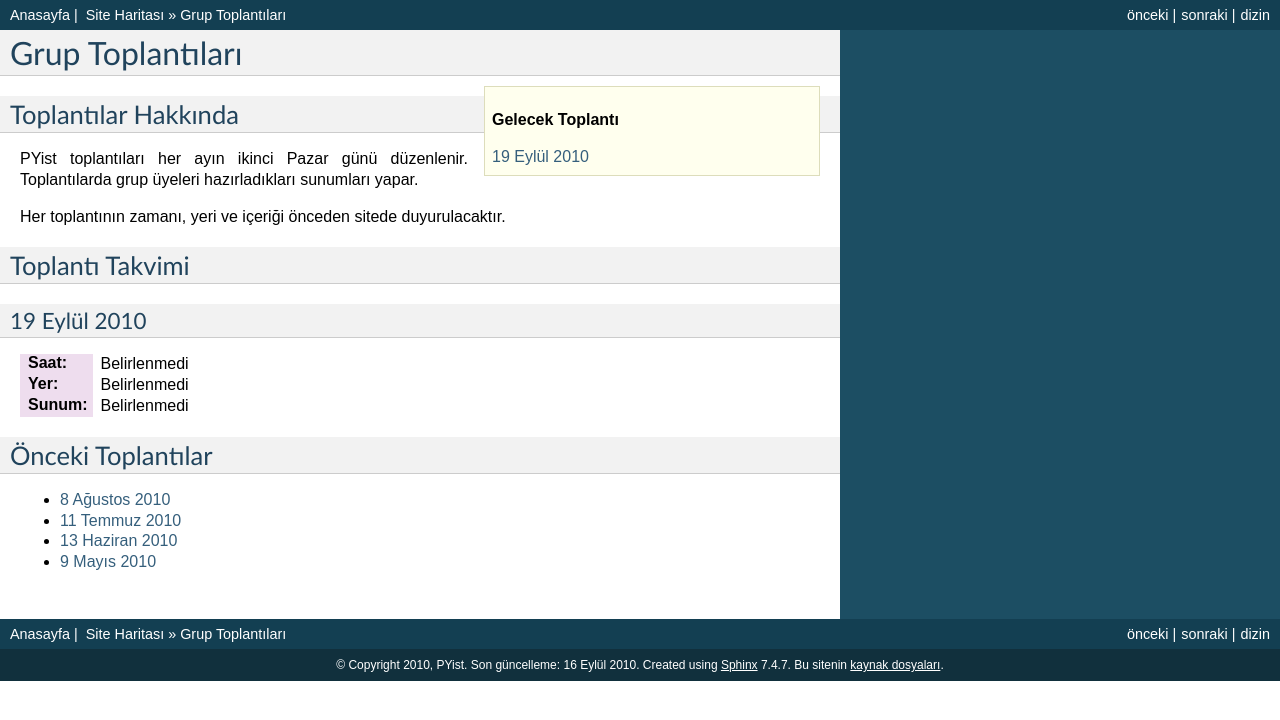
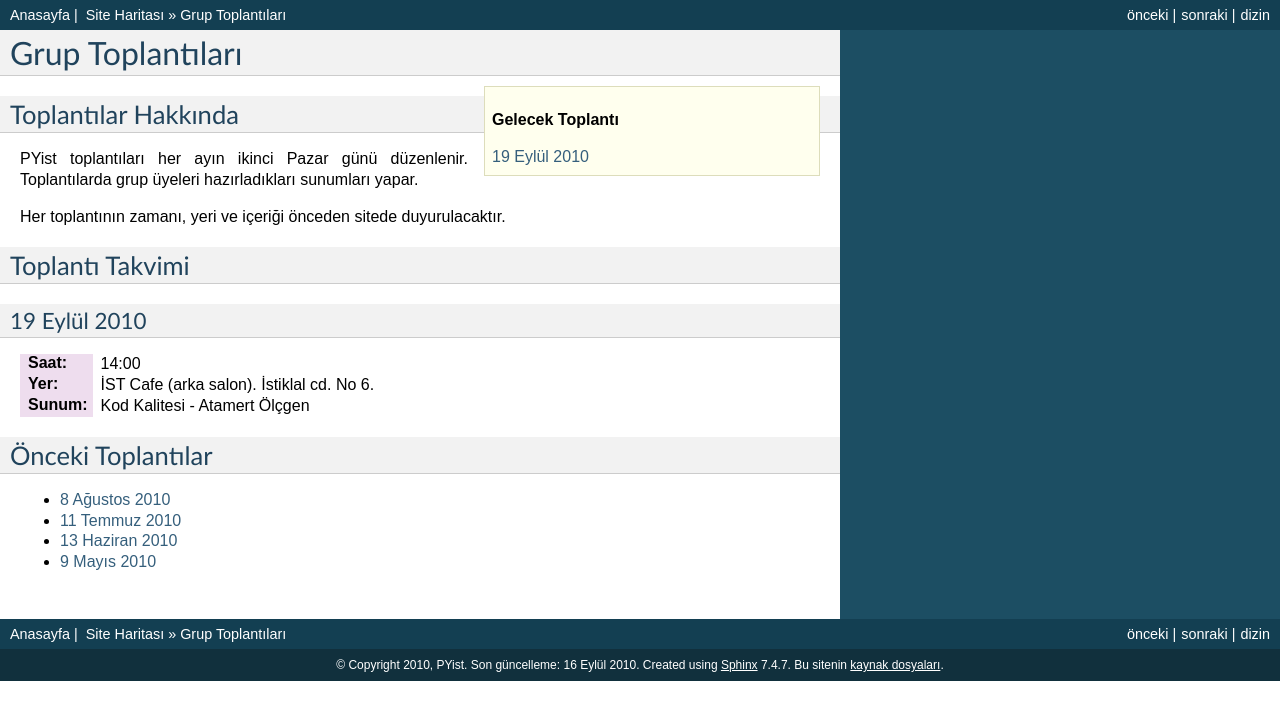
Before and after one commit to mengu/pyist.net, a Sphinx documentation site: the page built from source/meetings.rst, in a window 1280 px wide. Shown: the top 720 px of the page. Built offline with Sphinx 7.4.7, drawn with Linux system fonts in a browser that asks for light colours; formulas are drawn with MathJax 3.

Commit message:
Adding 19 September meeting info.

```diff
--- a/source/meetings.rst
+++ b/source/meetings.rst
@@ -27,11 +27,11 @@ Toplantı Takvimi
 ^^^^^^^^^^^^^
 
 :Saat:
-    Belirlenmedi
+    14:00
 :Yer:
-    Belirlenmedi
+    İST Cafe (arka salon). İstiklal cd. No 6.
 :Sunum:
-    Belirlenmedi
+    Kod Kalitesi - Atamert Ölçgen
 
 
 Önceki Toplantılar
```
